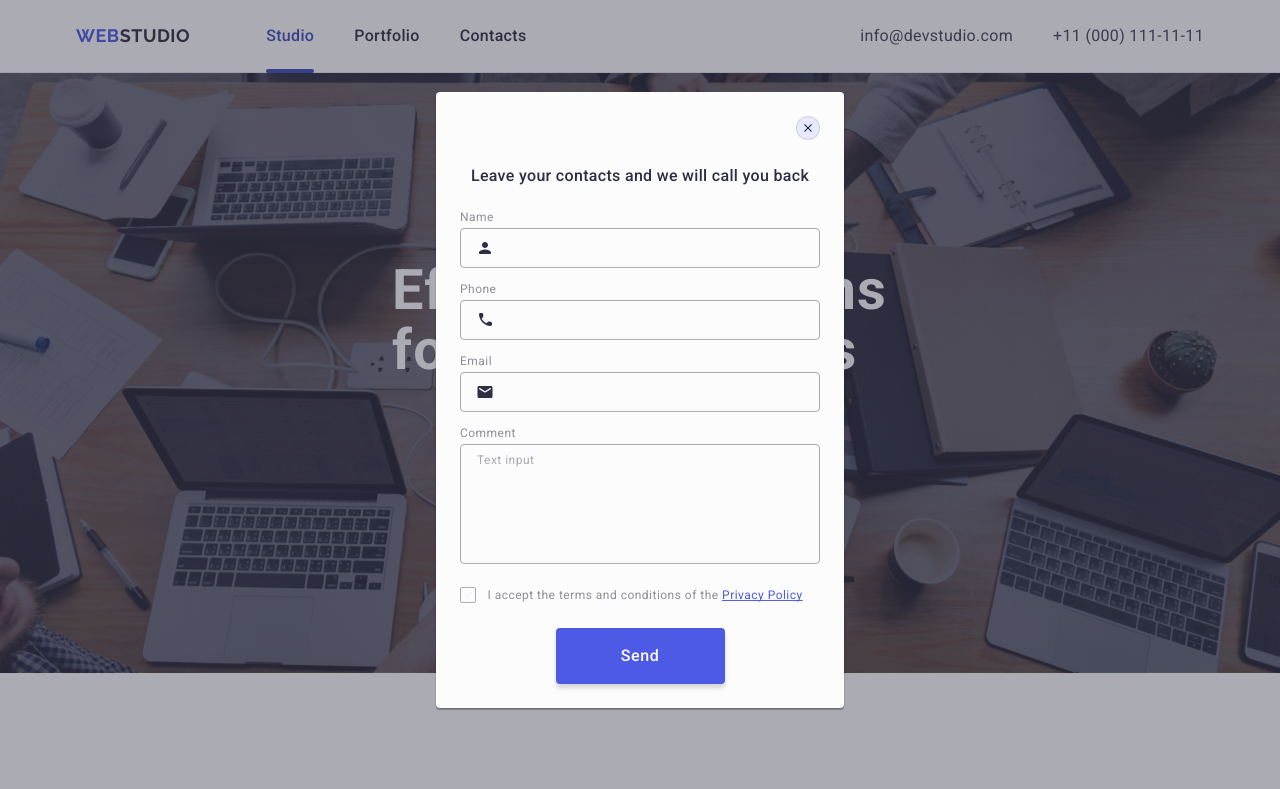
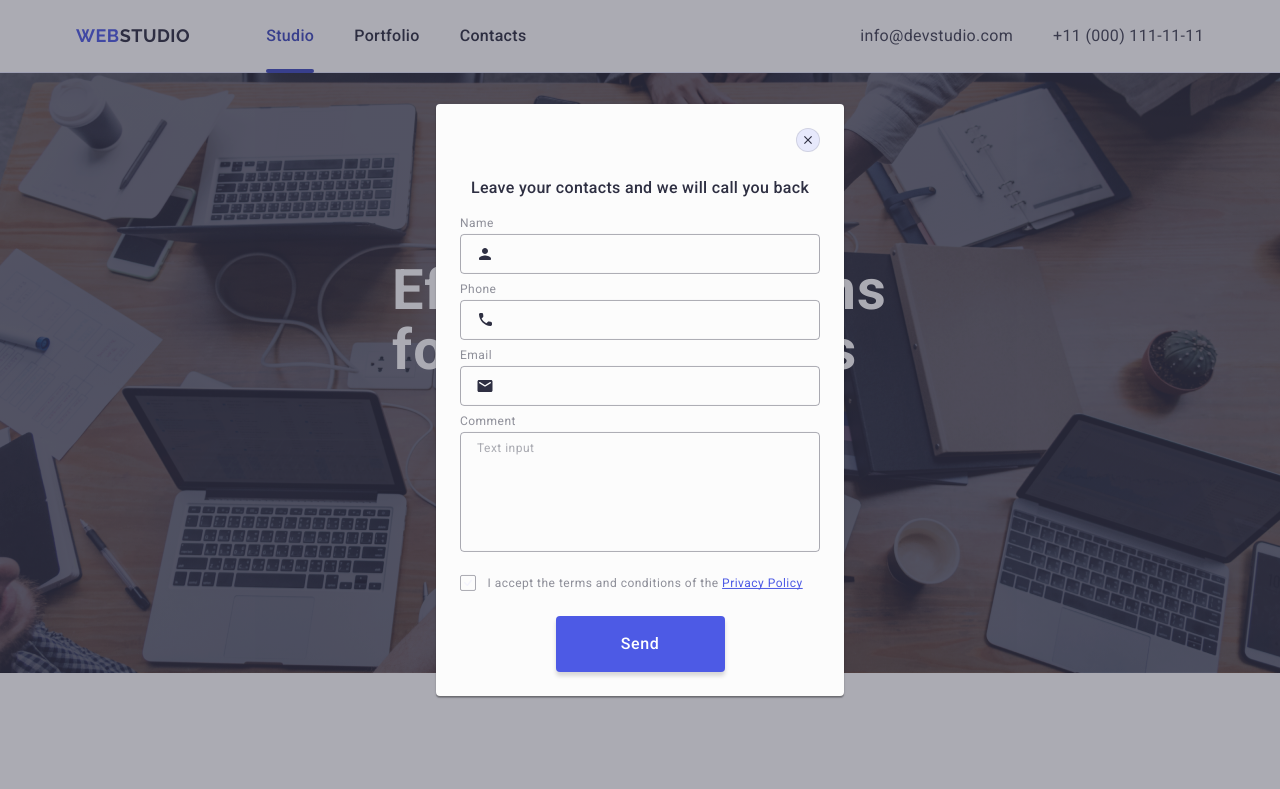
Before and after one commit to Olenyuk-Galyna/goit-markup-hw-05, a plain HTML site: page index.html in a window 1280 px wide. Shown: the top 789 px of the page. Drawn offline with nearby package versions, Linux system fonts and the light colour scheme.

Commit message:
add index file

```diff
--- a/css/styles.css
+++ b/css/styles.css
@@ -184,7 +184,7 @@ body {
     background-color: #404bbf;
     border: none;
 }
-.modal-close-btn:hover > .modal-close-icon
+.modal-close-btn:hover > .modal-close-icon,
 .modal-close-btn:focus > .modal-close-icon {
     fill: #ffffff;
 }
@@ -198,11 +198,10 @@ body {
     color: #2e2f42;
 }
 .contacts-form-field-label {
-    display: inline-block;
+    display: block;
     margin-bottom: 4px;
 }
 label {
-    display: block;
     font-weight: 400;
     font-size: 12px;
     line-height: 1.17;
```
